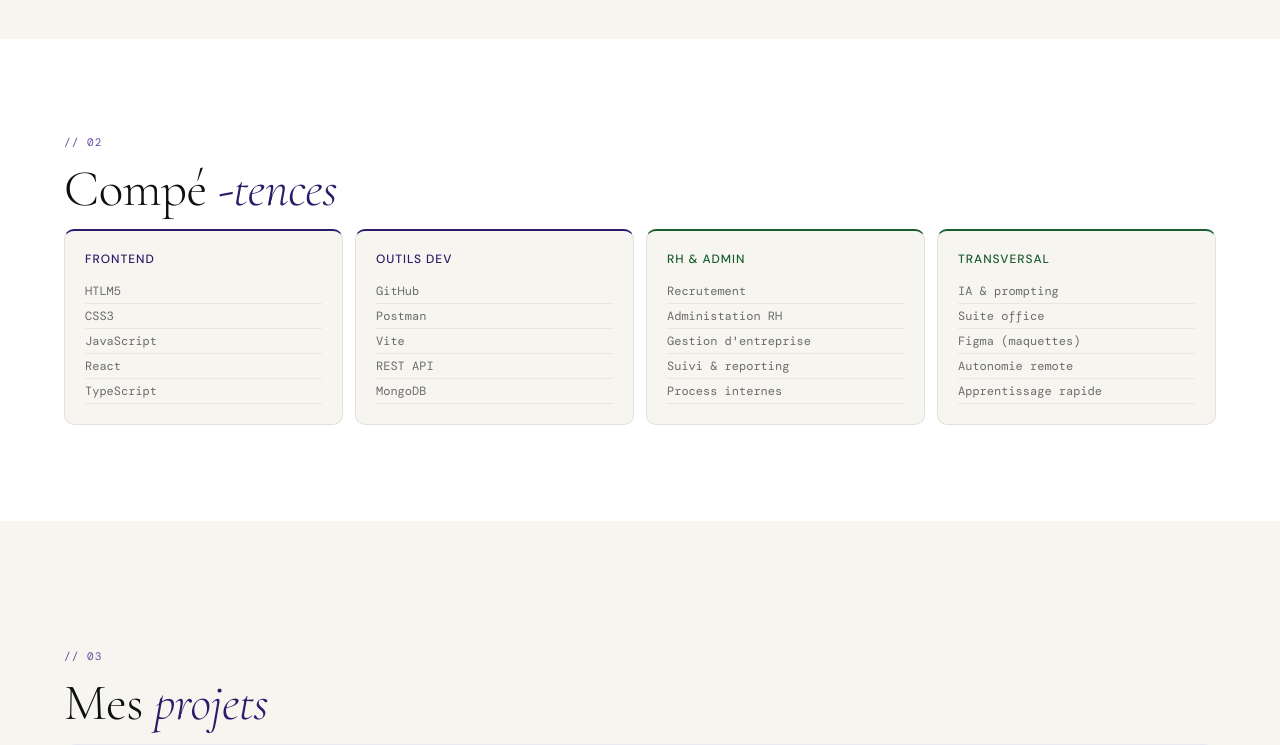
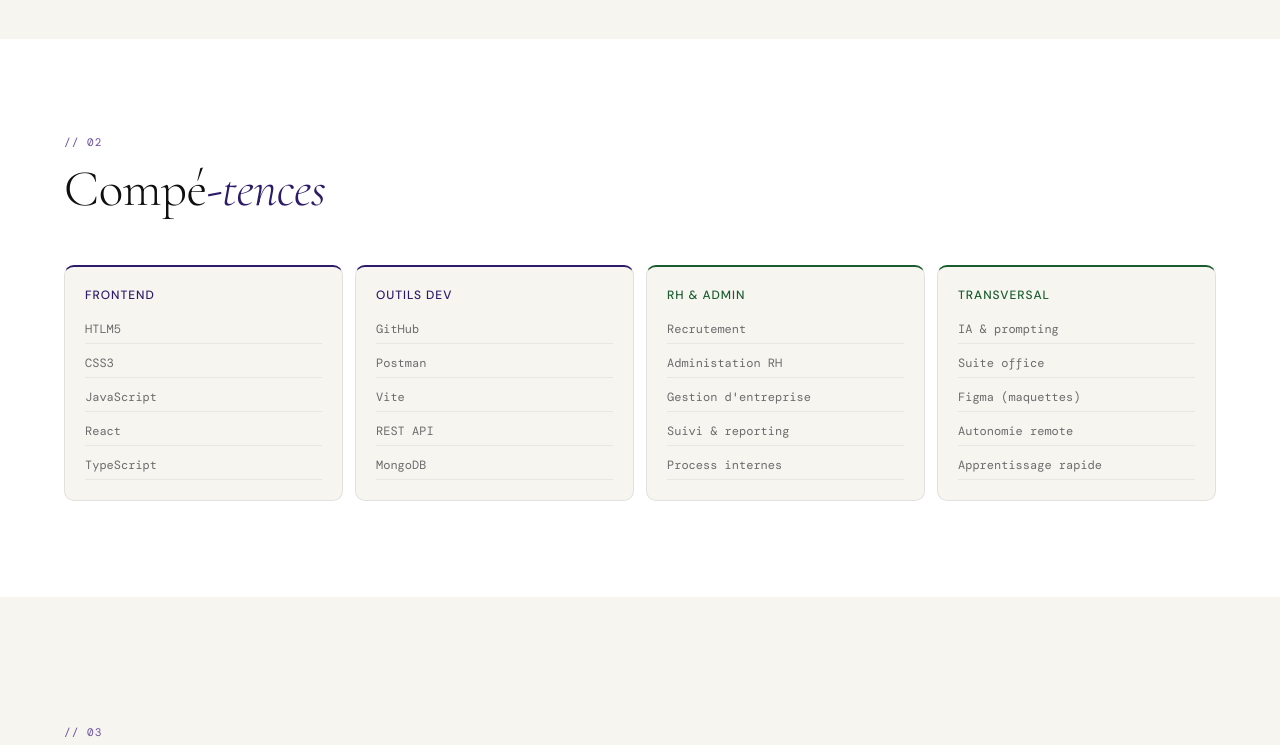
Before and after one commit to NeugdaeUju/Portfolio, a React (Vite) app: page / in a window 1280 px wide. Shown: the part 1480-2225 px from the top of the page. Built offline with nearby package versions, Linux system fonts and the light colour scheme; a web font is replaced by a local one.

Commit message:
Correction de l'affichage de la section des compétences

```diff
--- a/src/assets/sass/section_title.scss
+++ b/src/assets/sass/section_title.scss
@@ -5,7 +5,7 @@
     font-size : 11px;
     color : variables.$violet-mid;
     letter-spacing: 0.1em;
-    margin-bottom : 12px;
+    margin-bottom : 3rem;
 
     &-nb {
         font-family : variables.$mono;
--- a/src/assets/sass/skills_card.scss
+++ b/src/assets/sass/skills_card.scss
@@ -9,35 +9,40 @@
     &.dev {
         border-top : 2px solid variables.$violet;
 
-        & h2 {
+        & h3 {
         color : variables.$violet;
-        text-transform : uppercase;
-        font-size : 12px;
-        font-weight: 500;
-        letter-spacing: 0.08em;
-        margin-bottom : 12px;
         }
     }
 
     &.rh {
         border-top : 2px solid variables.$vert;
 
-        & h2 {
+        & h3 {
         color : variables.$vert;
+        }
+    }
+
+    & h3 {
         text-transform : uppercase;
+        font-family : variables.$sans;
         font-size : 12px;
         font-weight: 500;
         letter-spacing: 0.08em;
         margin-bottom : 12px;
+    }
+
+    & .tags {
+        display : flex;
+        flex-direction: column;
+        gap : 5px;
+
+        &-items {
+            font-family : variables.$mono;
+            font-size : 12px;
+            color : variables.$gris;
+            padding : 6px 0;
+            border-bottom: 0.5px solid rgba(0, 0, 0, 0.06);
         }
     }
 
-    & p {
-        padding : 4px 0;
-        border-bottom : 0.5px solid rgba(0, 0, 0, 0.06);
-        color : variables.$gris;
-        font-family : variables.$mono;
-        font-size : 12px;
-    }
-
 }
--- a/src/components/Section_title.jsx
+++ b/src/components/Section_title.jsx
@@ -4,7 +4,7 @@ function Section_title ({num, title, italic_title}) {
     return (
          <div className='section-title'>
             <p className='section-title-nb fade-in visible'>// {num}</p>
-            <h2 className='section-title-header fade-in visible'>{title} <i>{italic_title}</i></h2>
+            <h2 className='section-title-header fade-in visible'>{title}<i>{italic_title}</i></h2>
         </div>
     )
 }
--- a/src/components/Skills_card.jsx
+++ b/src/components/Skills_card.jsx
@@ -3,13 +3,13 @@ import '../assets/sass/skills_card.scss'
 function Skills_card ({domaine_sk, domaine, skill1, skill2, skill3, skill4, skill5}) {
     return (
         <div className={`skills_card ${domaine_sk}`}>
-            <h2 className={`${domaine_sk}`} >{domaine}</h2>
-            <div>
-                <p>{skill1}</p>
-                <p>{skill2}</p>
-                <p>{skill3}</p>
-                <p>{skill4}</p>
-                <p>{skill5}</p>
+            <h3 className={`${domaine_sk}`} >{domaine}</h3>
+            <div className='tags'>
+                <p className='tags-items'>{skill1}</p>
+                <p className='tags-items'>{skill2}</p>
+                <p className='tags-items'>{skill3}</p>
+                <p className='tags-items'>{skill4}</p>
+                <p className='tags-items'>{skill5}</p>
             </div>
         </div>
     )
--- a/src/pages/Accueil.jsx
+++ b/src/pages/Accueil.jsx
@@ -19,7 +19,7 @@ function Accueil() {
                 </section>
 
                 <section className='presentation' id="about">
-                   <div className='section-title'>
+                   <div className='section-title' style={{marginBottom: 0}}>
                         <p className='section-title-nb fade-in visible'>// 01</p>
                         <h2 className='section-title-header fade-in visible'>Qui <br/>suis<i>-je</i>?</h2>
                     </div>
```
